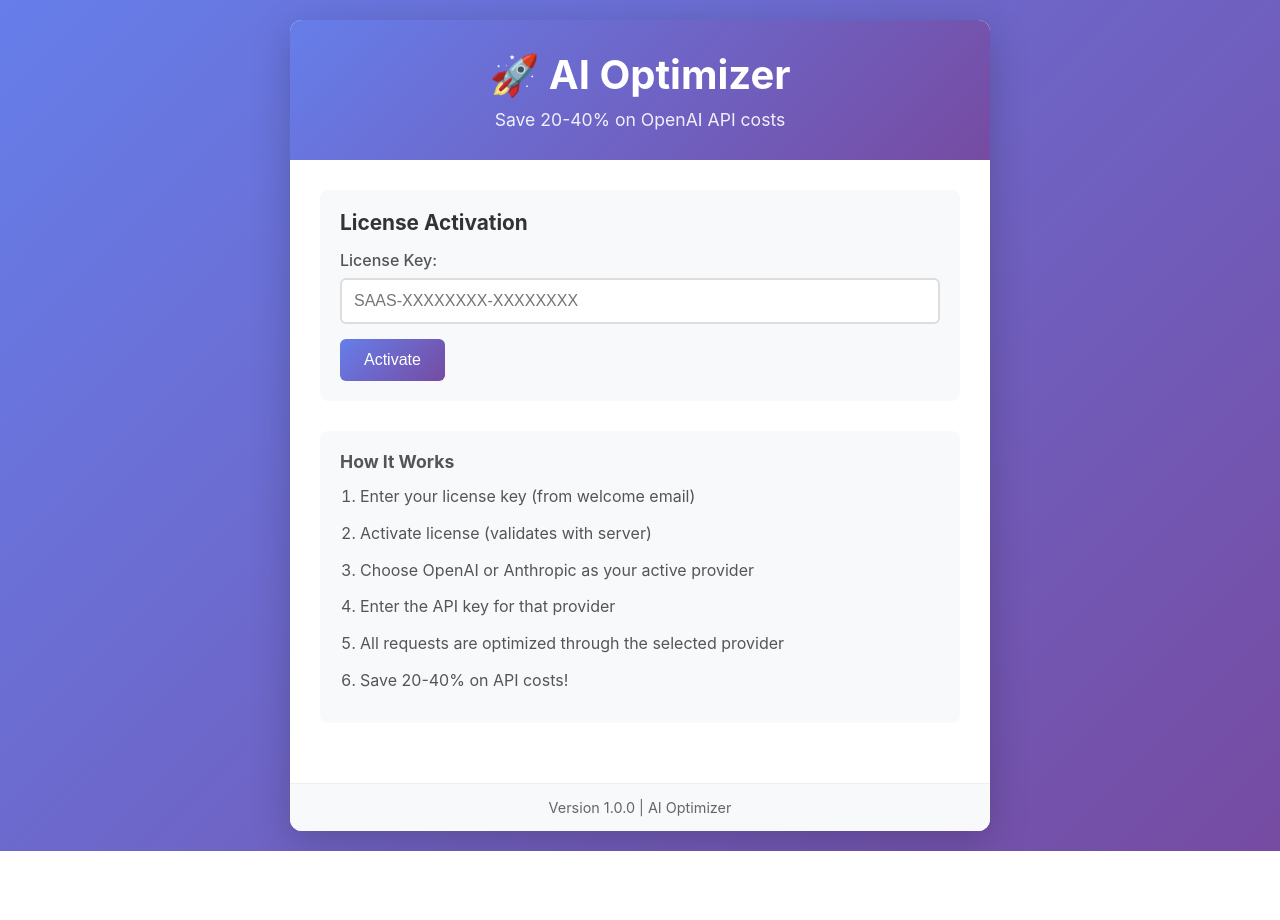
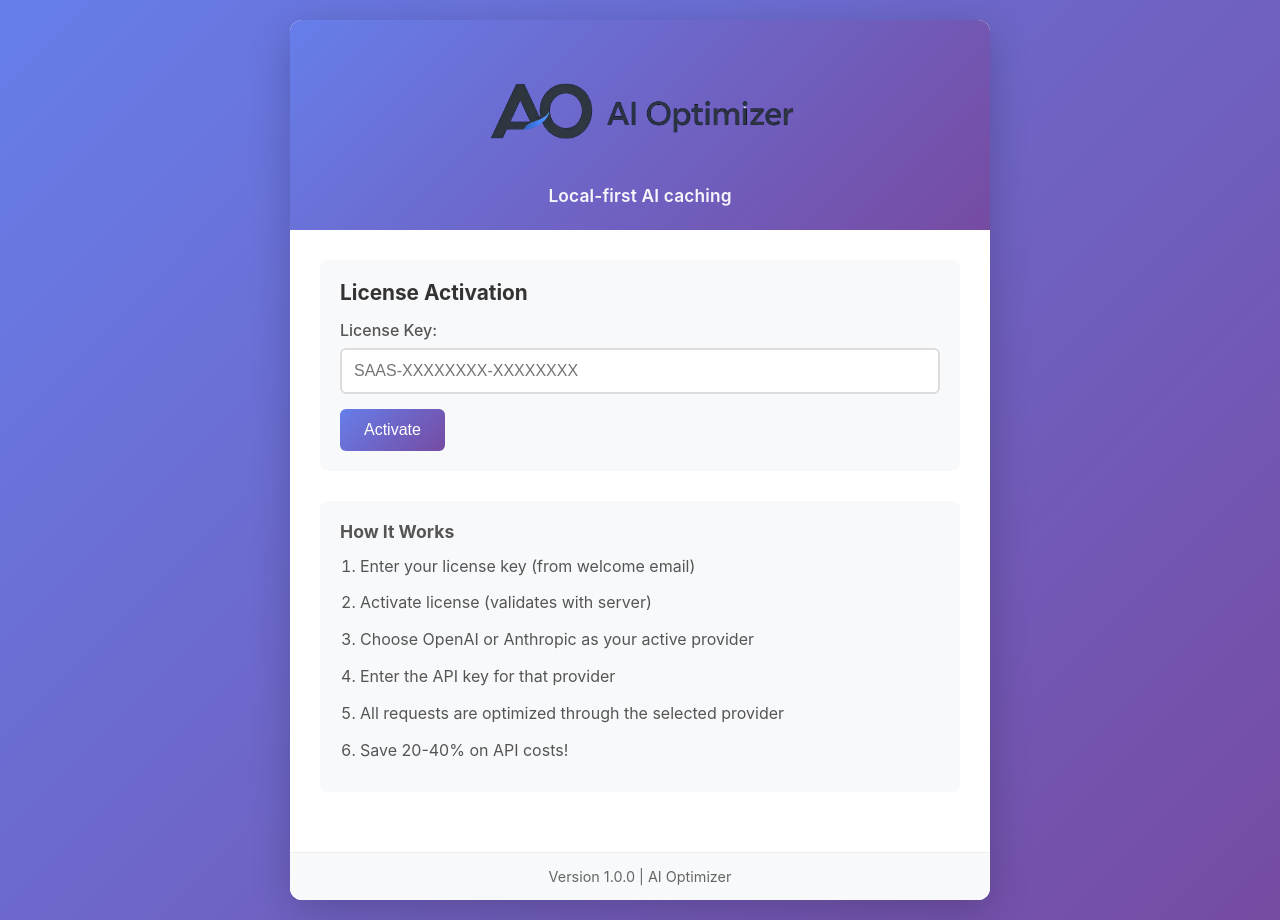
Before and after one commit to adamday75/ai-optimizer-app, a browser extension: page src/index.html in a window 1280 px wide. Before the commit the page ends 851 px from the top, so only its background shows below. Drawn offline with Linux system fonts and the light colour scheme.

Commit message:
Refresh app branding header and source icon

```diff
--- a/src/index.html
+++ b/src/index.html
@@ -9,8 +9,10 @@
 <body>
   <div class="container">
     <header>
-      <h1>🚀 AI Optimizer</h1>
-      <p class="subtitle">Save 20-40% on OpenAI API costs</p>
+      <div class="brand-header">
+        <img class="brand-lockup" src="assets/ai-optimizer-logo-horizontal-lockup.png" alt="AI Optimizer">
+        <p class="subtitle">Local-first AI caching</p>
+      </div>
     </header>
 
     <main>
--- a/src/styles.css
+++ b/src/styles.css
@@ -25,18 +25,29 @@ body {
 header {
   background: linear-gradient(135deg, #667eea 0%, #764ba2 100%);
   color: white;
-  padding: 30px;
+  padding: 26px 30px 24px;
   text-align: center;
 }
 
-header h1 {
-  font-size: 2.5em;
-  margin-bottom: 10px;
+.brand-header {
+  display: flex;
+  flex-direction: column;
+  align-items: center;
+  gap: 10px;
+}
+
+.brand-lockup {
+  display: block;
+  width: min(100%, 360px);
+  max-width: 100%;
+  height: auto;
 }
 
 .subtitle {
-  font-size: 1.1em;
-  opacity: 0.9;
+  font-size: 1.08em;
+  font-weight: 600;
+  letter-spacing: 0.01em;
+  color: rgba(255, 255, 255, 0.94);
 }
 
 main {
```
Also changed, not shown: src/assets/ai-optimizer-logo-horizontal-lockup.png (added), src/icon.png (added).
